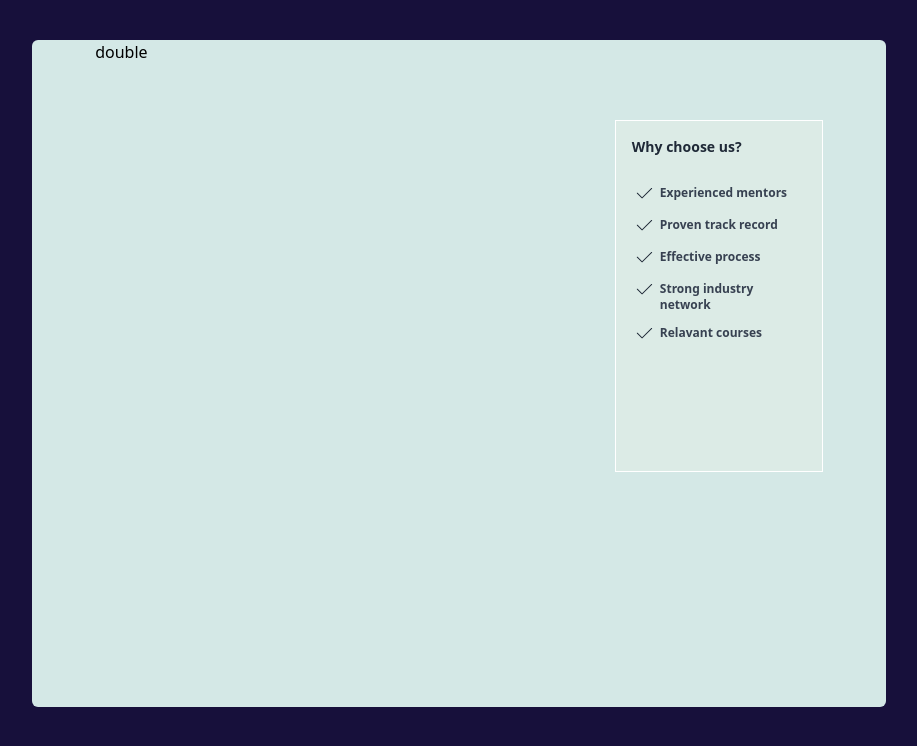
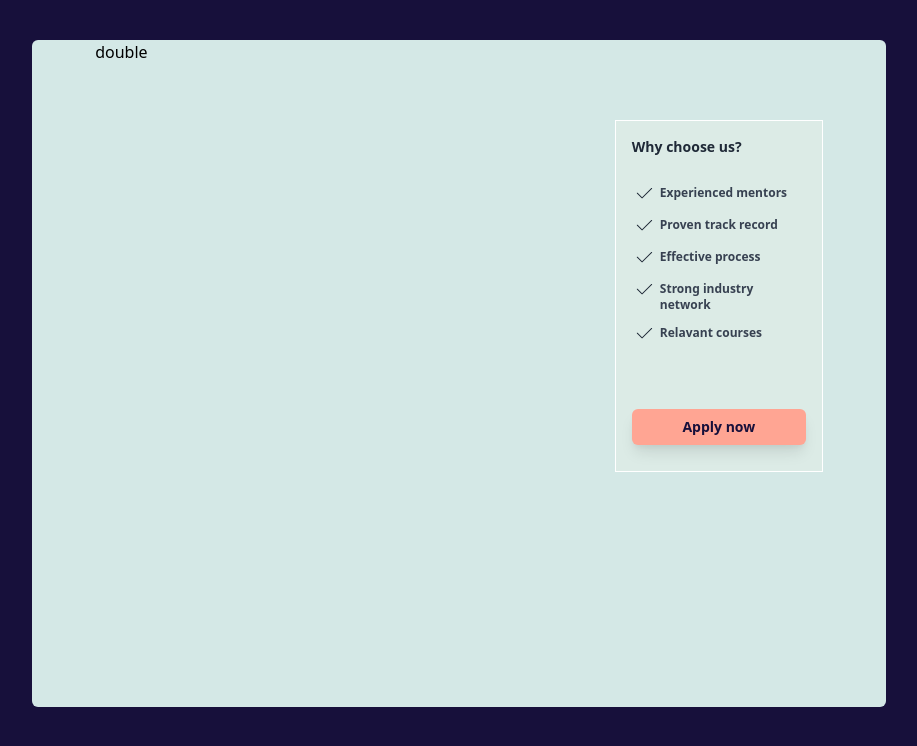
Before and after one commit to nasir-001/100-components, a Vue app: page /layout30 in a window 1280 px wide. Shown: the top 746 px of the page, without its empty margins (181-1098 px from the left). Built offline with nearby package versions, Linux system fonts and the light colour scheme; the HTML template or start-up script is replaced by a standard one.

Commit message:
add button color to the component

```diff
--- a/src/views/Layout30.vue
+++ b/src/views/Layout30.vue
@@ -69,6 +69,9 @@
               Relavant courses
             </div>
           </div>
+          <div class="bg-layout30buttonColor mx-4 mt-16 shadow-lg rounded-md cursor-pointer py-2 text-sm text-center font-bold text-layout30backgroundColor">
+            Apply now
+          </div>
         </div>
       </div>
     </div>
```
